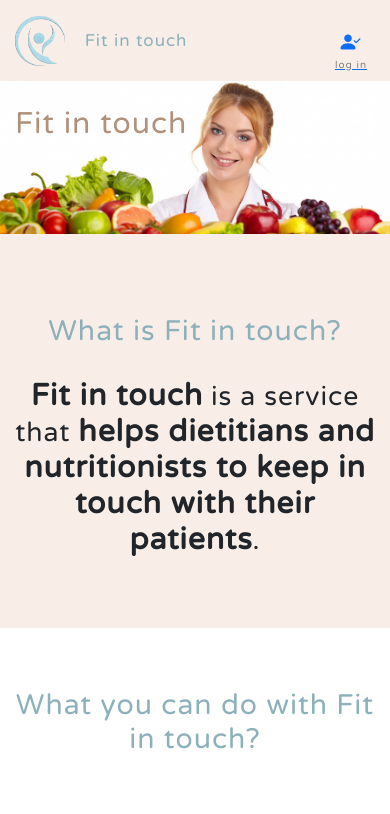
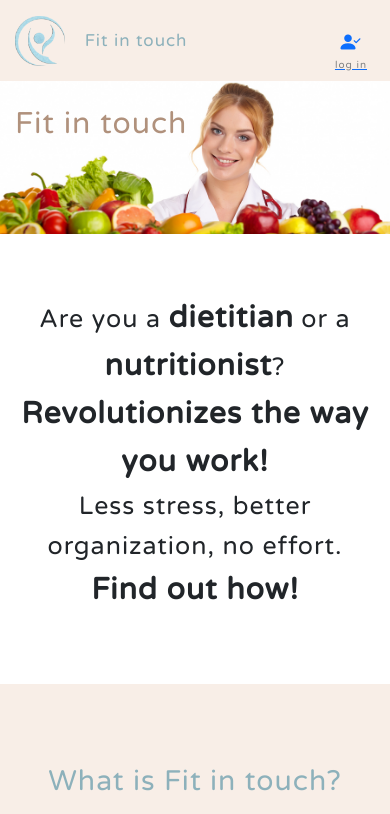
Before and after one commit to RobertaMatera/fit-in-touch, a React (Create React App) app: page / in a window 390 px wide. Shown: the top 814 px of the page. Built offline with nearby package versions, Linux system fonts and the light colour scheme; no server answers.

Commit message:
add spot subtitle in top section of homepage and fix responsive behaviour

```diff
--- a/src/components/Home/HomeComponent.tsx
+++ b/src/components/Home/HomeComponent.tsx
@@ -33,6 +33,17 @@ const Home = () => {
                 className="d-none d-md-flex my-logo-home"
               />
               <h1>Fit in touch</h1>
+              <div className="d-flex justify-content-center text-center spot-subtitle my-5">
+                <h5>
+                  Are you a <span className="highlight-text">dietitian</span> or
+                  a <span className="highlight-text">nutritionist</span>? <br />
+                  <span className="highlight-text">
+                    Revolutionizes the way you work!
+                  </span>{" "}
+                  <br /> Less stress, better organization, no effort. <br />{" "}
+                  <span className="highlight-text">Find out how!</span>
+                </h5>
+              </div>
             </div>
           </Col>
         </Row>
--- a/src/components/Home/homeStyle.scss
+++ b/src/components/Home/homeStyle.scss
@@ -18,7 +18,7 @@
     }
     @media screen and (min-width: 992px) {
       top: 70px;
-      left: 260px;
+      left: 200px;
       width: 100px;
       height: 100px;
     }
@@ -36,7 +36,7 @@
     }
     @media screen and (min-width: 992px) {
       top: 120px;
-      left: 344px;
+      left: 296px;
     }
   }
   h3 {
@@ -45,6 +45,20 @@
   span.highlight-text {
     font-size: 30px;
     font-weight: bold;
+  }
+  .spot-subtitle {
+    @media screen and (min-width: 992px) {
+      position: absolute;
+      top: 180px;
+      left: 200px;
+      text-align: left !important;
+      margin-top: 0px !important;
+      background-color: rgba($light-sand, 30%);
+      padding: 10px;
+    }
+    & h5 {
+      line-height: 1.6;
+    }
   }
   .sub-section-bg {
     background-color: rgba($light-sand, 30%);
```
